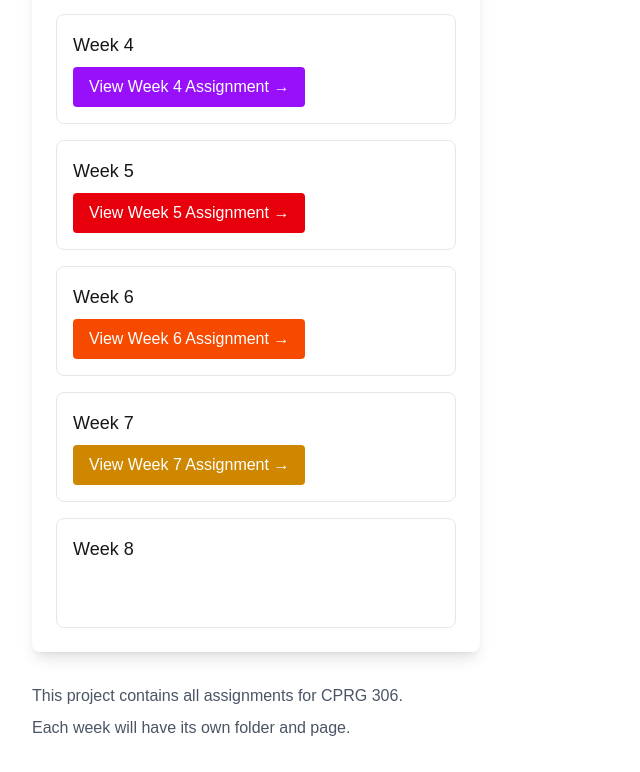
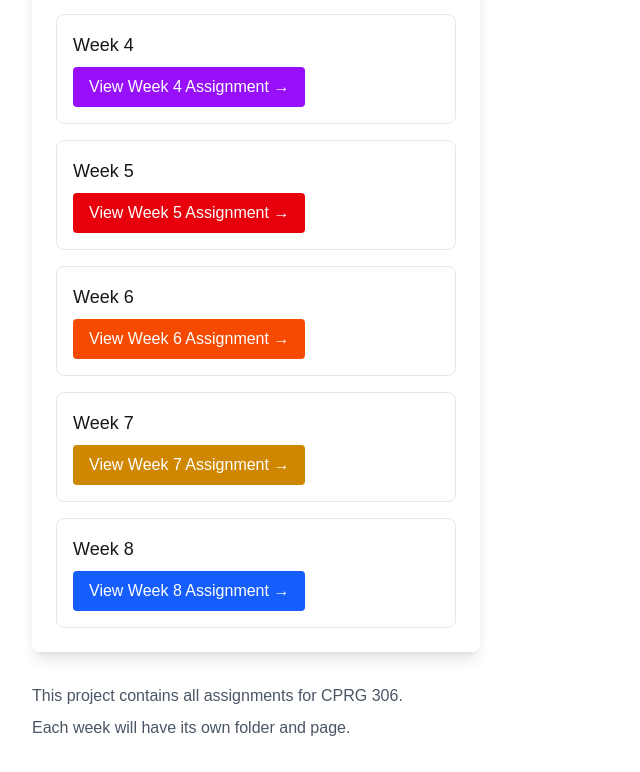
Before and after one commit to marco2k4/cprg306-assignments, a Next.js app: page / in a window 1280 px wide. Shown: the part 406-1178 px from the top of the page, without its empty margins (0-640 px from the left). Built offline with nearby package versions, Linux system fonts and the light colour scheme.

Commit message:
Added new color for button of assignment 8

```diff
--- a/app/page.js
+++ b/app/page.js
@@ -76,7 +76,7 @@ export default function Home() {
             <h3 className="text-lg font-medium mb-2">Week 8</h3>
             <Link
               href="/week-8"
-              className="inline-block px-4 py-2 bg-navy-600 text-white rounded hover:bg-navy-700"
+              className="inline-block px-4 py-2 bg-blue-600 text-white rounded hover:bg-blue-700"
             >
               View Week 8 Assignment →
             </Link>
```
